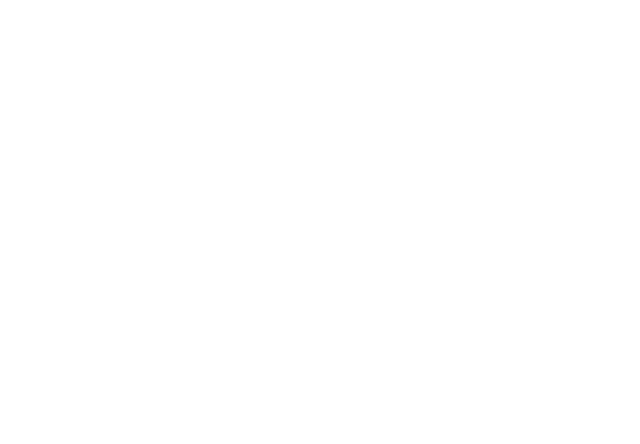
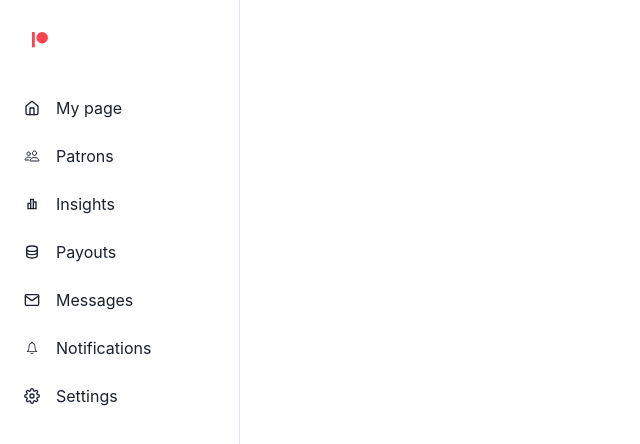
Before and after one commit to shiwam-c114/patreon-clone, a React (Create React App) app: page /creatorhome in a window 1280 px wide. Before the commit this address had no page. Shown: the top 444 px of the page, without its empty margins (0-640 px from the left). Built offline with nearby package versions, Linux system fonts and the light colour scheme.

Commit message:
Route added

```diff
--- a/src/App.js
+++ b/src/App.js
@@ -1,4 +1,5 @@
 import { Route, Routes } from "react-router-dom";
+import CreatorHome from "./pages/dashboard/Creator/CreatorHome";
 import Home from "./pages/main/Home";
 
 function App() {
@@ -6,6 +7,7 @@
    <>
    <Routes>
     <Route path="/" element={<Home/>}/>
+    <Route path="/creatorhome" element={<CreatorHome />} />
    </Routes>
    </>
   );
--- a/src/pages/main/Home.jsx
+++ b/src/pages/main/Home.jsx
@@ -1,10 +1,8 @@
 import React from 'react'
-import CreatorHome from '../dashboard/Creator/CreatorHome'
 
 function Home() {
   return (
     <div>
-      <CreatorHome />
 
     </div>
   )
```
